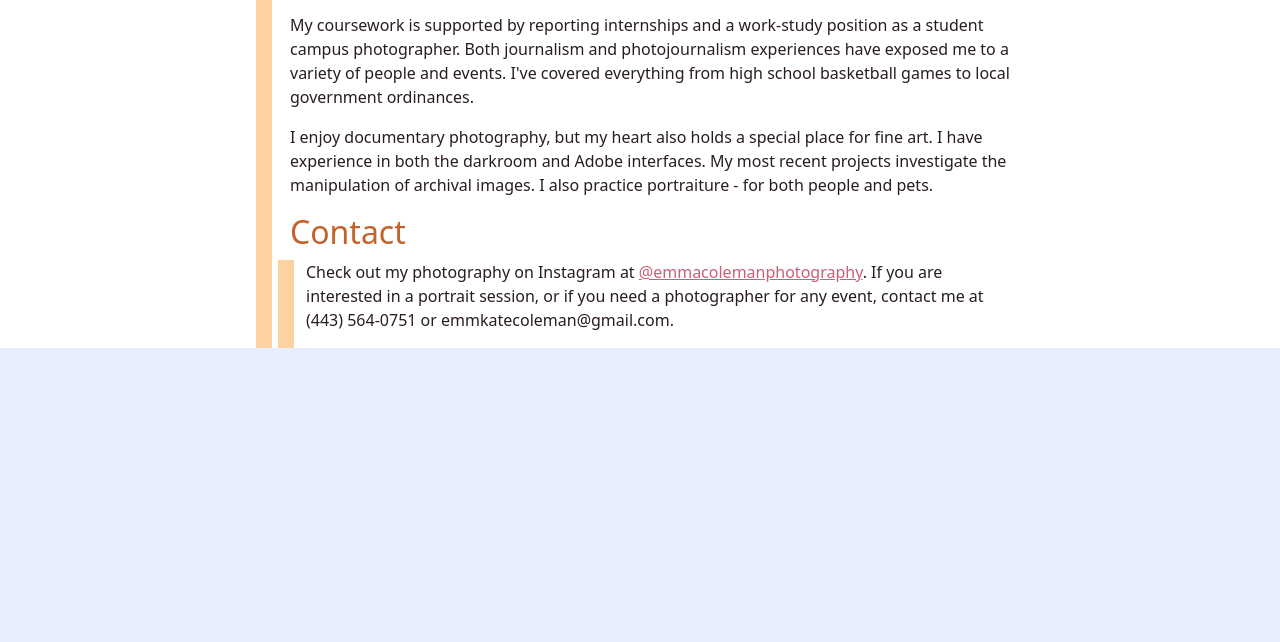
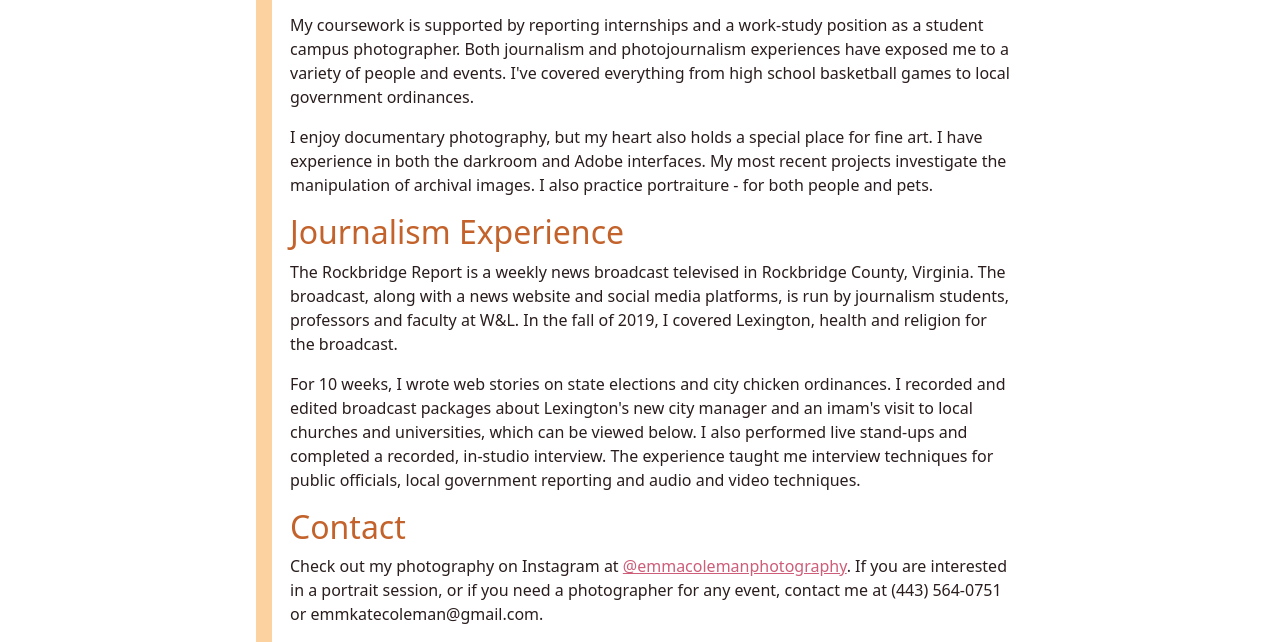
Before and after one commit to emmakatecoleman/TermProject, a plain HTML site: page index.html in a window 1280 px wide. Shown: the part 684-1326 px from the top of the page. Before the commit the page ends 1032 px from the top, so only its background shows below. Drawn offline with nearby package versions, Linux system fonts and the light colour scheme.

Commit message:
Update index.html

```diff
--- a/index.html
+++ b/index.html
@@ -13,7 +13,7 @@
   <div class="row">
     <h1>Emma Coleman</h1>
       <p> <img src="IMAGES/emmacoleman.png" alt="EmmaColeman.png"></img> </p>
-    <h2> About</h2>
+    <h2>About</h2>
       <p> I am a visual storyteller based in Lexington, Virginia, where I am studying journalism and photography at Washington & Lee University. </p>
       <p> My coursework is supported by reporting internships and a work-study position as a student campus photographer. Both journalism and photojournalism experiences have exposed me to a variety of people and events. I've covered everything from high school basketball games to local government ordinances. </p>
       <p> I enjoy documentary photography, but my heart also holds a special place for fine art. I have experience in both the darkroom and Adobe interfaces. My most recent projects investigate the manipulation of archival images. I also practice portraiture - for both people and pets. </p>
@@ -21,10 +21,15 @@
   </section>
   <section class="col-8 offset-2">
   <div class="row">
-    <h2> Contact</h2>
-      <div>
+    <h2>Journalism Experience</h2>
+      <p> The Rockbridge Report is a weekly news broadcast televised in Rockbridge County, Virginia. The broadcast, along with a news website and social media platforms, is run by journalism students, professors and faculty at W&L. In the fall of 2019, I covered Lexington, health and religion for the broadcast.</p>
+      <p> For 10 weeks, I wrote web stories on state elections and city chicken ordinances. I recorded and edited broadcast packages about Lexington's new city manager and an imam's visit to local churches and universities, which can be viewed below. I also performed live stand-ups and completed a recorded, in-studio interview. The experience taught me interview techniques for public officials, local government reporting and audio and video techniques. </p>
+  </div>
+  </section>
+  <section class="col-8 offset-2">
+  <div class="row">
+    <h2>Contact</h2>
       <p> Check out my photography on Instagram at <a href="https://www.instagram.com/emmacolemanphotography/">@emmacolemanphotography</a>. If you are interested in a portrait session, or if you need a photographer for any event, contact me at (443) 564-0751 or emmkatecoleman@gmail.com. </p>
-      </div>
   </div>
   </section>
   </main>
```
